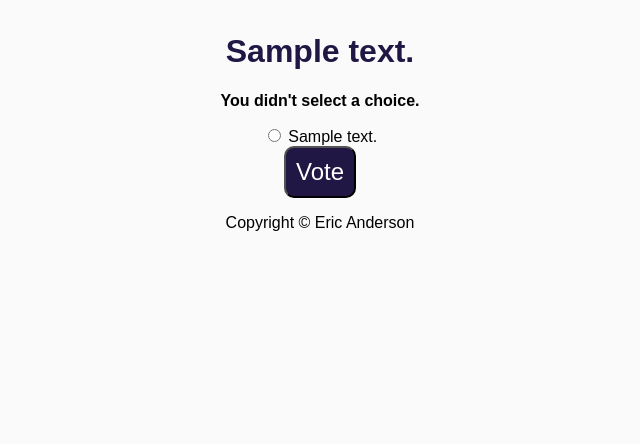
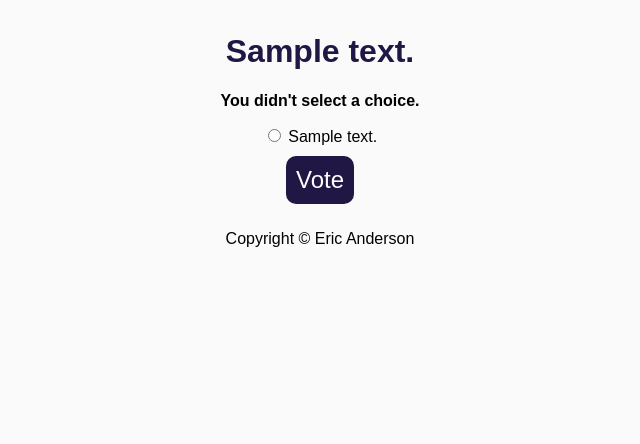
Before and after one commit to ETAnderson/mysite, a Django app: page /polls/1/vote/ in a window 1280 px wide. Shown: the part 48-492 px from the top of the page, without its empty margins (320-960 px from the left). Run offline with Django 3.2, Linux system fonts and the light colour scheme; tables that the repository leaves empty hold one stand-in row (values such as "Sample post"); some libraries are stand-ins or nearby versions.

Commit message:
quickfix for vote submit button

```diff
--- a/mysite/static/css/base.css
+++ b/mysite/static/css/base.css
@@ -40,7 +40,10 @@ footer {
     background-color: rgb(32, 23, 68);
     text-decoration: none;
     padding: 10px;
+    margin: 10px;
     border-radius: 10px;
+    box-sizing: none;
+    border: none;
 }
 
 .site-button:hover {
```
